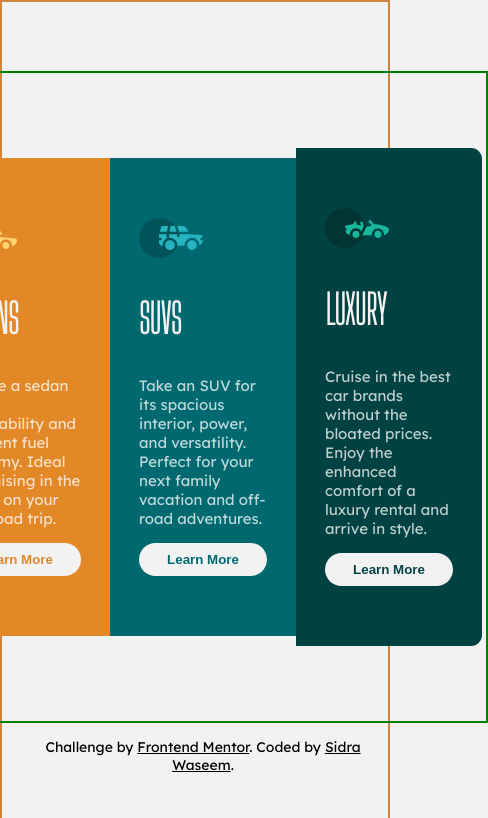
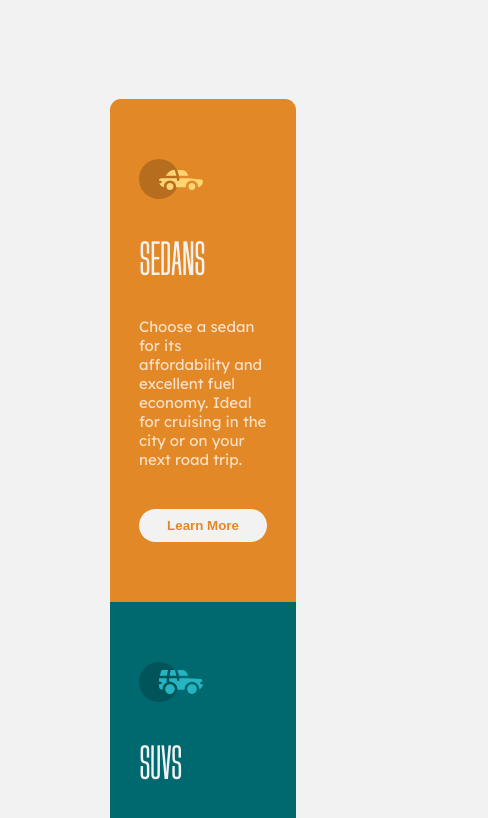
Before and after one commit to sidramwaseem/3-Column-Preview-Card, a plain HTML site: page index.html in a window 390 px wide. Shown: the top 818 px of the page, 488 px wide, since content can reach past the window. Drawn offline with Linux system fonts and the light colour scheme.

Commit message:
made changes

```diff
--- a/css/mobiles.css
+++ b/css/mobiles.css
@@ -0,0 +1,33 @@
+@media screen and (max-width: 1006px) {
+
+  body{
+    height: fit-content;
+  }
+  #container-box
+  {
+    display: flex;
+    flex-direction: column;
+    justify-content: unset;
+    width: 40%;
+    margin: 1rem 12px 0 12px;
+  }
+
+  #box-1
+  {
+    border-top-left-radius: 11px;
+    border-top-right-radius: 11px;
+    border-bottom-left-radius: 0;
+  }
+
+  #box-3
+  {
+    border-bottom-left-radius: 11px;
+    border-bottom-right-radius: 11px;
+    border-top-right-radius: 0;
+  }
+
+  .btn
+  {
+    margin-top: 25px;
+  }
+}
--- a/css/styles.css
+++ b/css/styles.css
@@ -15,7 +15,6 @@ html{
   box-sizing: border-box;
   width: 100%;
   height: 100%;
-  border: 2px solid peru
 }
 
 body{
@@ -34,7 +33,6 @@ body{
 
 #container-box
 {
-  border: 2px solid green;
   display: flex;
   flex-direction: row;
   padding: 75px 4px;
```
